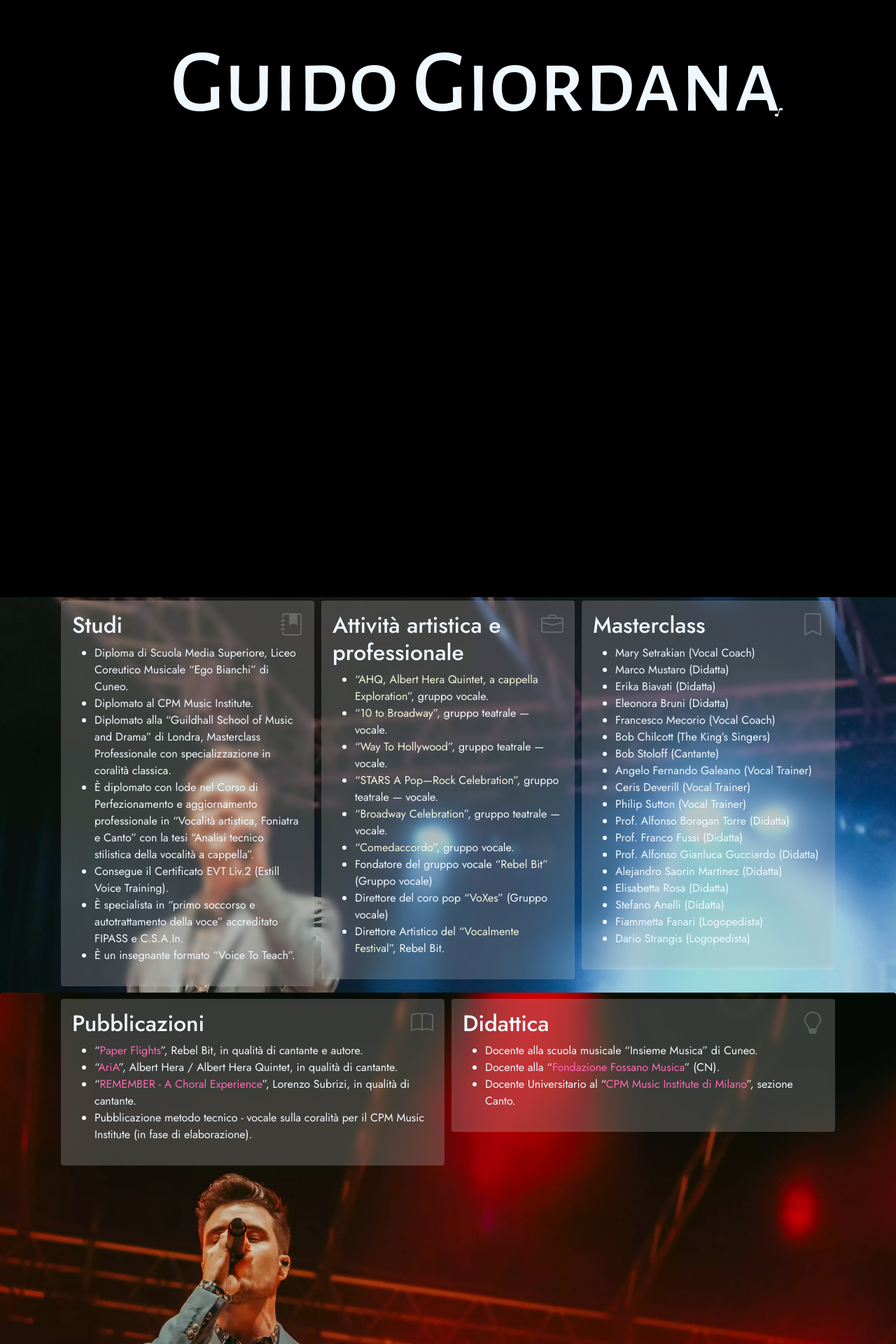
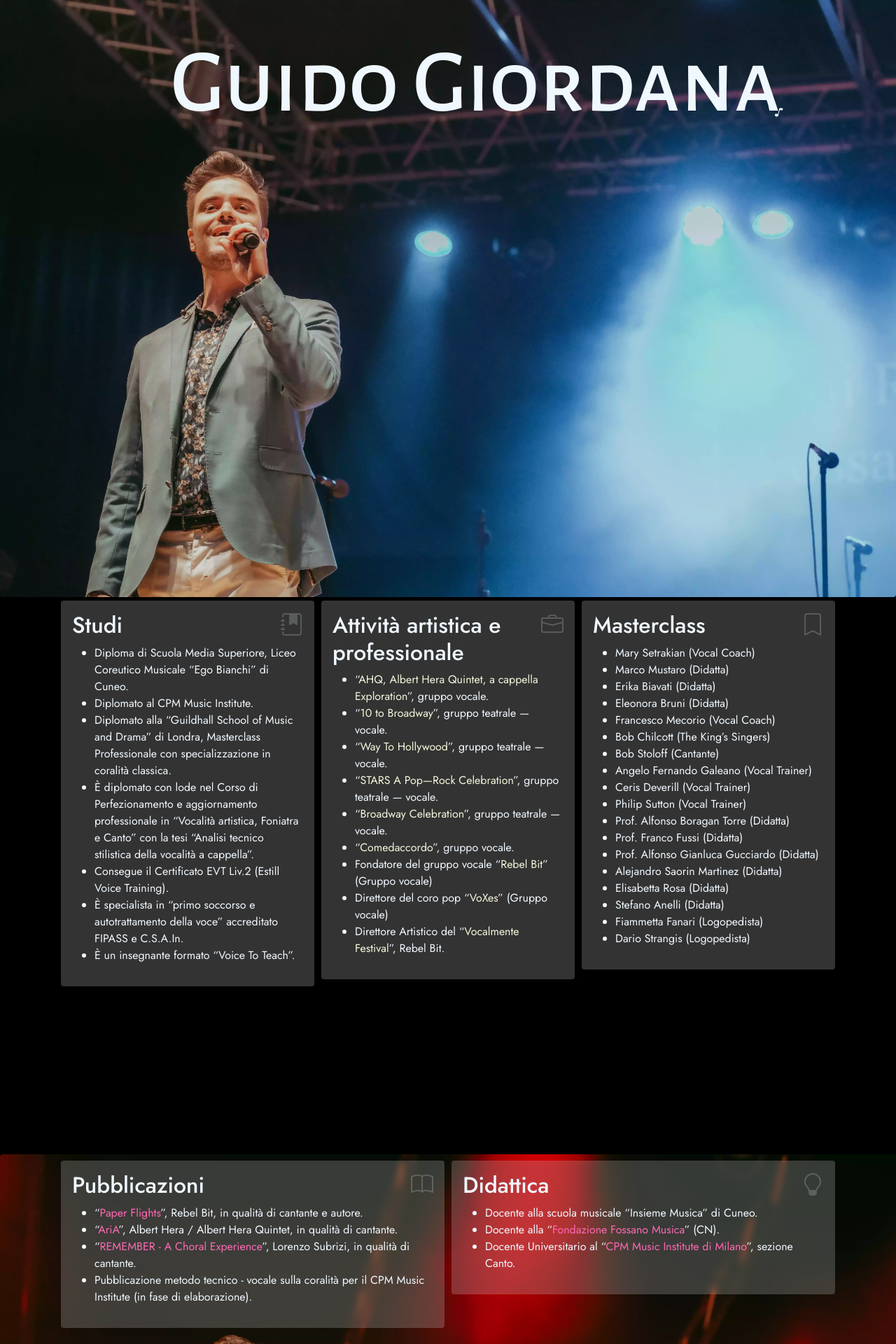
Before and after one commit to Sneffel/g-home, a PHP site: page / in a window 1280 px wide. Shown: the top 1920 px of the page at 70% size. Run offline with PHP 8.4, Linux system fonts and the light colour scheme.

Commit message:
safari fix attempt

```diff
--- a/css/style.css
+++ b/css/style.css
@@ -9,7 +9,7 @@
 body {
     background-color: black;
     color: var(--primary-text-colour);
-    height: auto;
+    height: 100%;
 }
 
 html {
--- a/index.html
+++ b/index.html
@@ -23,10 +23,8 @@
 </head>
 
 <body class="jost pb-1 position-relative">
-
-
+    <h1 class="alegreya position-absolute fw500" style="z-index: 3;">Guido Giordana <i class="bi bi-music-note"></i></h1>
     <img id="hero1" class="big guido hero-img" src="img/rb/webp/DSCF2100.webp" alt="Guido Giordana">
-    <h1 class="alegreya position-absolute fw500" style="z-index: 3;">Guido Giordana <i class="bi bi-music-note"></i></h1>
     <div class="container box-container" id="container-1">
         <div class="box">
             <h2><i class="bi bi-journal-bookmark-fill"></i> Studi</h2>
```
